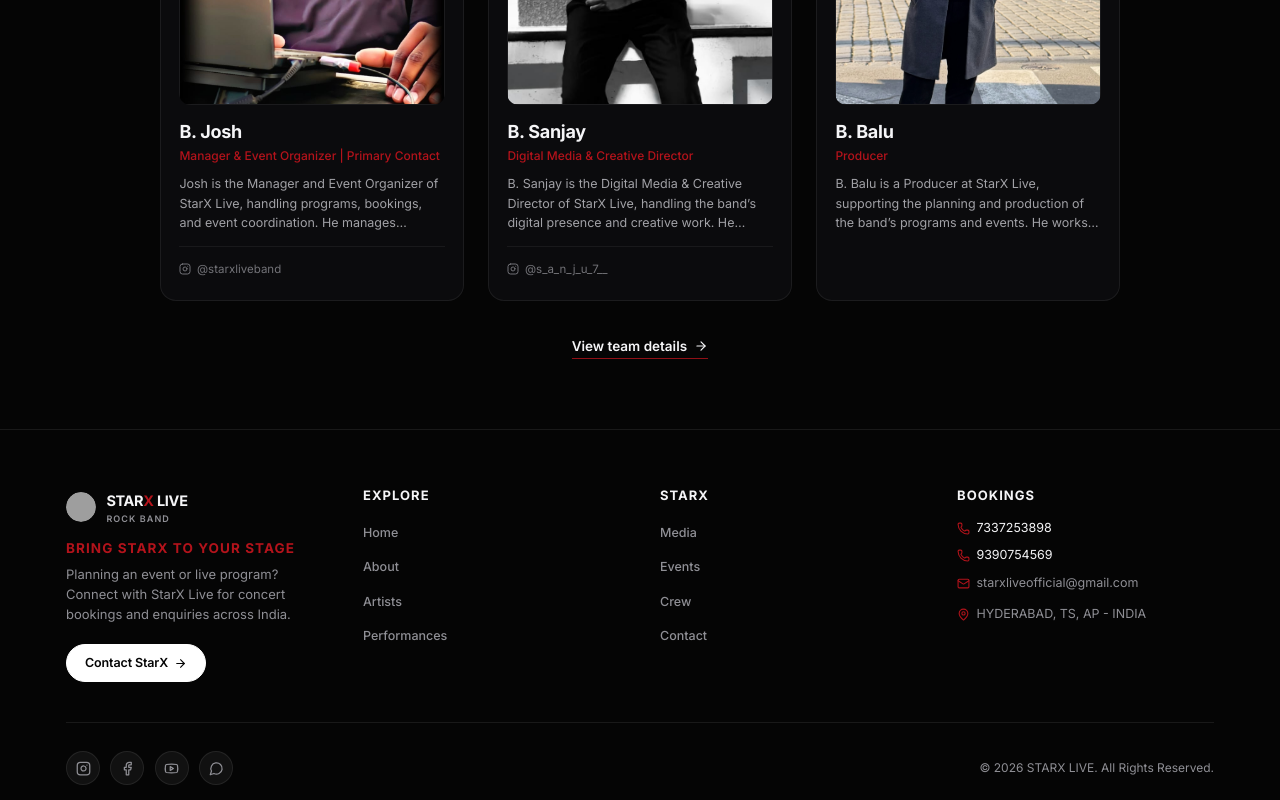
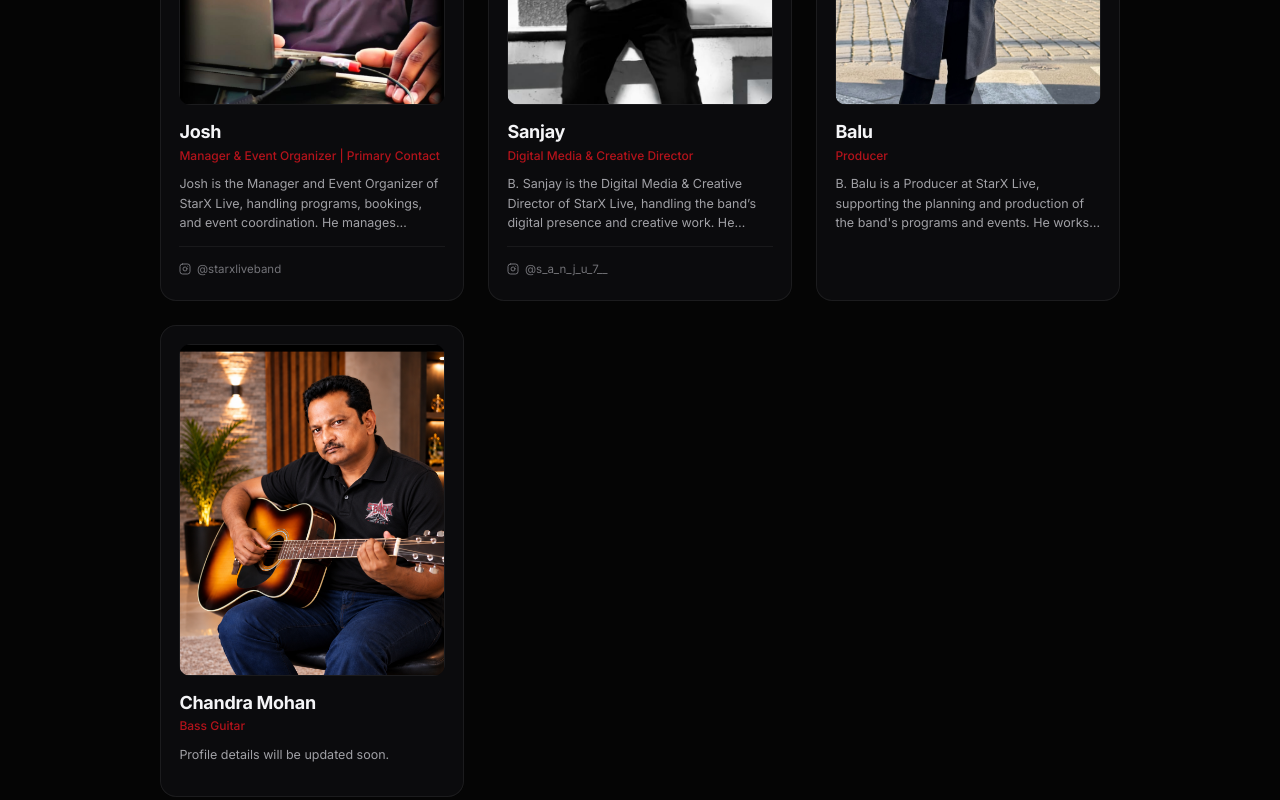
Before and after one commit to Sanjay200812/StarX-Official, a React (Vite) app: page / in a window 1280 px wide. Shown: the part 3640-4440 px from the top of the page. Built offline with nearby package versions, Linux system fonts and the light colour scheme; grey boxes are pictures that could not be loaded.

Commit message:
Update crew roster and profiles

```diff
--- a/src/data/crew.js
+++ b/src/data/crew.js
@@ -3,20 +3,18 @@
  * STARX LIVE - CENTRAL CREW DATA STORE
  * ====================================================================
  * Single source of truth for StarX behind-the-scenes crew & production.
- * Used identically by:
- * - Home -> Behind StarX preview (CrewPreview.jsx)
- * - /crew page (CrewView.jsx)
- * - Crew member profile modal (MemberDetailModal.jsx)
  * ====================================================================
  */
 
 export const crew = [
   {
     id: 1,
-    name: "B. Josh",
+    name: "Josh",
     role: "Manager & Event Organizer | Primary Contact",
     image: "/assets/crew/b-josh.jpeg",
-    bio: `Josh is the Manager and Event Organizer of StarX Live, handling programs, bookings, and event coordination. He manages communication with clients and organizers and coordinates the team for every performance.
+    bio: `Josh is the Manager and Event Organizer of StarX Live, handling programs, bookings, and event coordination.
+
+He manages communication with clients and organizers and coordinates the team for every performance.
 
 He is the Primary Contact for StarX Live, handling event inquiries, bookings, and program-related communication to ensure everything runs smoothly.`,
     instagramLabel: "@starxliveband",
@@ -25,7 +23,7 @@ He is the Primary Contact for StarX Live, handling event inquiries, bookings, an
   },
   {
     id: 2,
-    name: "B. Sanjay",
+    name: "Sanjay",
     role: "Digital Media & Creative Director",
     image: "/assets/crew/b-sanjay.jpg",
     bio: `B. Sanjay is the Digital Media & Creative Director of StarX Live, handling the band’s digital presence and creative work. He manages video editing, social media content, and digital branding across Instagram, Facebook, and YouTube.
@@ -37,10 +35,22 @@ He also manages and maintains the StarX Live website and online platforms, helpi
   },
   {
     id: 3,
-    name: "B. Balu",
+    name: "Balu",
     role: "Producer",
     image: "/assets/crew/b-balu.jpg",
-    bio: `B. Balu is a Producer at StarX Live, supporting the planning and production of the band’s programs and events. He works with the team to manage production activities and helps ensure every performance is well organized and delivered smoothly.`,
+    bio: `B. Balu is a Producer at StarX Live, supporting the planning and production of the band's programs and events.
+
+He works with the team to manage production activities and helps ensure every performance is well organized and delivered smoothly.`,
+    instagramLabel: "",
+    instagramUrl: "",
+    isCrew: true
+  },
+  {
+    id: 4,
+    name: "Chandra Mohan",
+    role: "Bass Guitar",
+    image: "/assets/artists/e-chandra-mohan.png",
+    bio: "Profile details will be updated soon.",
     instagramLabel: "",
     instagramUrl: "",
     isCrew: true
```
